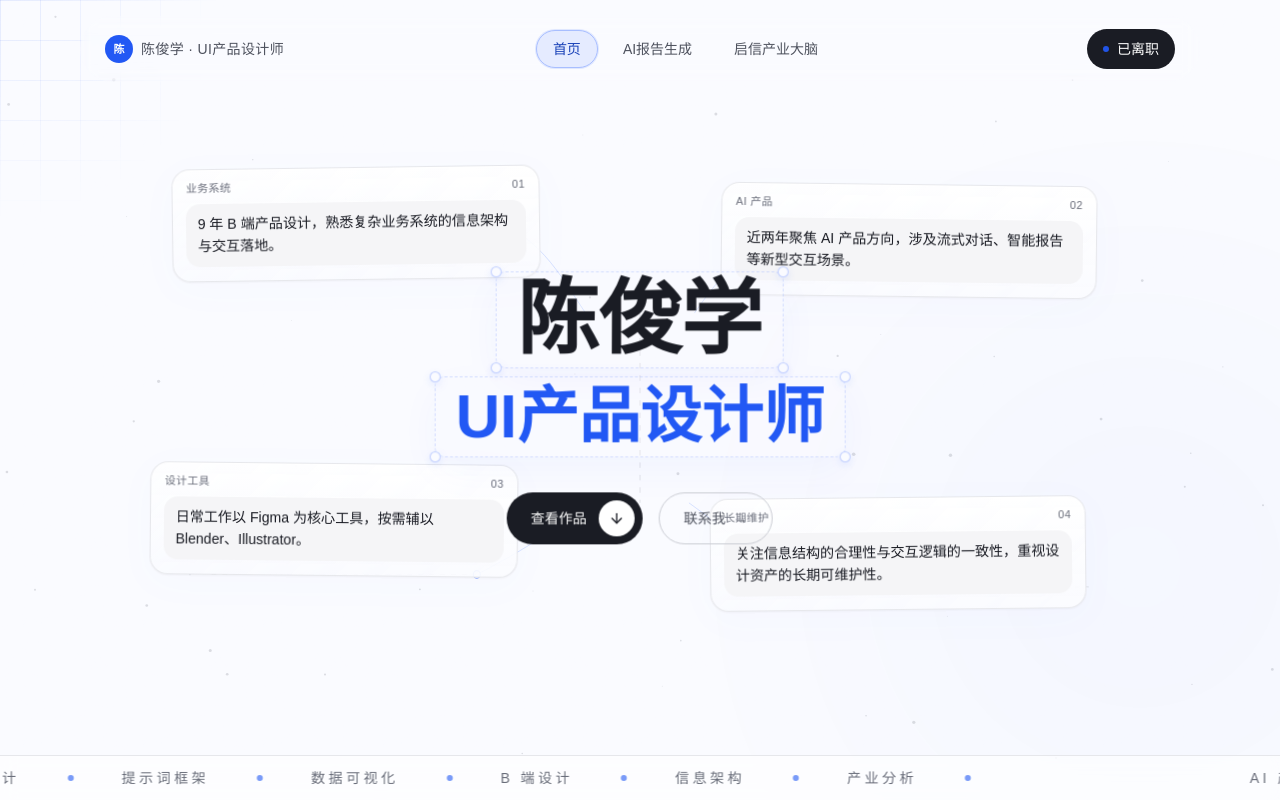
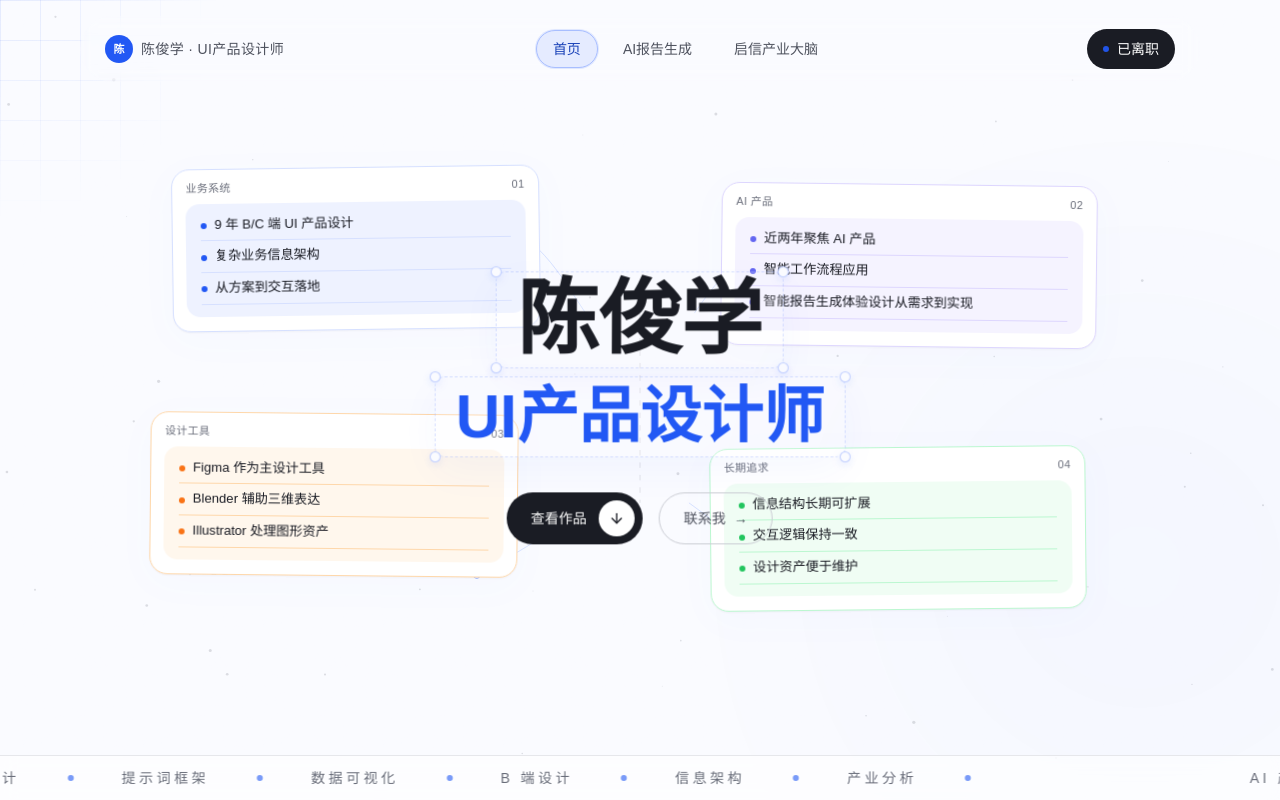
Before and after one commit to chenyiwanshishen-source/cbw-Design-Portfolio, a React (Vite) app: page / in a window 1280 px wide. Both pictures are taken after a click on the button "点击进入". Shown: the top 800 px of the page. Built offline with nearby package versions, Linux system fonts and the light colour scheme.

Commit message:
Refine portfolio copy and hero cards

```diff
--- a/src/app/components/Hero.tsx
+++ b/src/app/components/Hero.tsx
@@ -20,19 +20,39 @@ const marqueeWords = [
 const capabilityCards = [
   {
     label: "业务系统",
-    text: "9 年 B 端产品设计，熟悉复杂业务系统的信息架构与交互落地。",
+    items: ["9 年 B/C 端 UI 产品设计", "复杂业务信息架构", "从方案到交互落地"],
+    tone: {
+      fill: "#EEF2FF",
+      line: "#D6E0FF",
+      dot: "#2258F4",
+    },
   },
   {
     label: "AI 产品",
-    text: "近两年聚焦 AI 产品方向，涉及流式对话、智能报告等新型交互场景。",
+    items: ["近两年聚焦 AI 产品", "智能工作流程应用", "智能报告生成体验设计从需求到实现"],
+    tone: {
+      fill: "#F5F3FF",
+      line: "#DDD6FE",
+      dot: "#6366F1",
+    },
   },
   {
     label: "设计工具",
-    text: "日常工作以 Figma 为核心工具，按需辅以 Blender、Illustrator。",
+    items: ["Figma 作为主设计工具", "Blender 辅助三维表达", "Illustrator 处理图形资产"],
+    tone: {
+      fill: "#FFF7ED",
+      line: "#FED7AA",
+      dot: "#F97316",
+    },
   },
   {
-    label: "长期维护",
-    text: "关注信息结构的合理性与交互逻辑的一致性，重视设计资产的长期可维护性。",
+    label: "长期追求",
+    items: ["信息结构长期可扩展", "交互逻辑保持一致", "设计资产便于维护"],
+    tone: {
+      fill: "#F0FDF4",
+      line: "#BBF7D0",
+      dot: "#22C55E",
+    },
   },
 ];
 
@@ -448,7 +468,13 @@ export function Hero() {
               data-note-drag
               className={`hero-note-shell hero-note-card-${index + 1} relative select-none lg:absolute ${boardCardLayouts[index]}`}
             >
-              <div className="hero-note-card relative p-3.5 sm:p-4 lg:p-[clamp(0.8rem,1.05vw,1rem)]">
+              <div
+                className="hero-note-card relative p-3.5 sm:p-4 lg:p-[clamp(0.8rem,1.05vw,1rem)]"
+                style={{
+                  background: "#FFFFFF",
+                  borderColor: card.tone.line,
+                }}
+              >
                 <span aria-hidden="true" className="hero-note-selection-frame" />
                 <span aria-hidden="true" className="hero-note-selection-handle hero-note-selection-handle-tl" />
                 <span aria-hidden="true" className="hero-note-selection-handle hero-note-selection-handle-tr" />
@@ -458,10 +484,23 @@ export function Hero() {
                   <span>{card.label}</span>
                   <span>{String(index + 1).padStart(2, "0")}</span>
                 </div>
-                <div className="hero-note-entry">
-                  <p className="hero-note-text text-[clamp(0.88rem,0.98vw,0.98rem)] leading-[1.58] text-[#1A1C24]">
-                    {card.text}
-                  </p>
+                <div className="hero-note-entry" style={{ background: card.tone.fill }}>
+                  <ul className="hero-note-text text-[clamp(0.82rem,0.92vw,0.92rem)] leading-[1.42] text-[#1A1C24]">
+                    {card.items.map((item) => (
+                      <li
+                        key={item}
+                        className="grid grid-cols-[6px_minmax(0,1fr)] items-start gap-2 border-b py-1.5 first:pt-0"
+                        style={{ borderColor: card.tone.line }}
+                      >
+                        <span
+                          className="mt-[0.55em] size-1.5 rounded-full"
+                          style={{ background: card.tone.dot }}
+                          aria-hidden="true"
+                        />
+                        <span>{item}</span>
+                      </li>
+                    ))}
+                  </ul>
                 </div>
               </div>
             </article>
--- a/src/app/components/ProjectDetail.tsx
+++ b/src/app/components/ProjectDetail.tsx
@@ -907,7 +907,7 @@ export function ProjectDetail({ onBack }: Props) {
                 <div className="rounded-[28px] border bg-white/92 p-5 shadow-[0_18px_50px_rgba(15,20,25,0.05)]" style={{ borderColor: LINE }}>
                     <div className="flex flex-col justify-between gap-3 md:flex-row md:items-start">
                       <div>
-                        <div className="text-[22px] font-semibold leading-[1.25] text-[#1A1C24]">可控感用户旅程图</div>
+                        <div className="text-[22px] font-semibold leading-[1.25] text-[#1A1C24]">用户生成报告旅程图</div>
                         <p className="mt-2 max-w-[760px] text-[14px] leading-[1.68] text-[#696D7A]">
                           以 5 个报告生成阶段观察控制感变化，将失控点转化为配置、确认和追溯能力。
                         </p>
@@ -1815,7 +1815,7 @@ export function ProjectDetail({ onBack }: Props) {
             <SectionHeader
               index="04B"
               kicker="来源可信度"
-              title="提出报告来源可查的设计方案和改动依据"
+              title="设计数据溯源交互方案"
               subtitle="判断报告生成的风险不只在内容是否完整，也在用户是否知道依据来自哪里。因此将参考来源、企业对象和模型运算结果前置展示，并让正文引用回链到具体来源。"
             />
           </Reveal>
@@ -2044,7 +2044,7 @@ export function ProjectDetail({ onBack }: Props) {
             <SectionHeader
               index="05"
               kicker="提示词标准化梳理"
-              title="章节生成从经验 Prompt 梳理成可执行规则"
+              title="主导章节生成从经验 Prompt 梳理成可执行规则"
               subtitle=""
             />
           </Reveal>
--- a/src/app/components/Skills.tsx
+++ b/src/app/components/Skills.tsx
@@ -14,7 +14,7 @@ export function Skills() {
       icon: Brain,
       title: "业务理解能力强",
       description:
-        "深耕 B/G 端产业数据领域多年,熟悉政府招商、产业分析、企业征信等垂直场景,将复杂业务转化为清晰的产品方案。",
+        "长期参与复杂业务与数据产品设计，熟悉从信息结构、任务流程到页面落地的拆解方法，能把高密度业务转化为清晰可执行的产品方案。",
       span: "sm:col-span-2 lg:col-span-2 lg:row-span-2",
       size: "lg",
       accent: "from-[#2258F4]/20 to-[#E5EBFF]/40",
--- a/src/styles/index.css
+++ b/src/styles/index.css
@@ -254,9 +254,7 @@ main img[src*=".svg?"] {
   min-height: 104px;
   border: 1px solid rgba(230, 231, 235, 0.94);
   border-radius: 18px;
-  background:
-    linear-gradient(180deg, rgba(255, 255, 255, 0.92) 0%, rgba(250, 251, 255, 0.9) 100%),
-    linear-gradient(135deg, rgba(229, 235, 255, 0.52), rgba(255, 255, 255, 0.1));
+  background: #FFFFFF;
   box-shadow:
     inset 0 1px 0 rgba(255, 255, 255, 0.86),
     0 1px 2px rgba(15, 20, 25, 0.035);
@@ -354,7 +352,7 @@ main img[src*=".svg?"] {
 .hero-note-entry {
   border-radius: 14px;
   background: #F5F5F7;
-  padding: 0.55rem 0.7rem 0.6rem;
+  padding: 0.72rem 0.9rem 0.78rem;
 }
 
 .hero-note-text {
```
